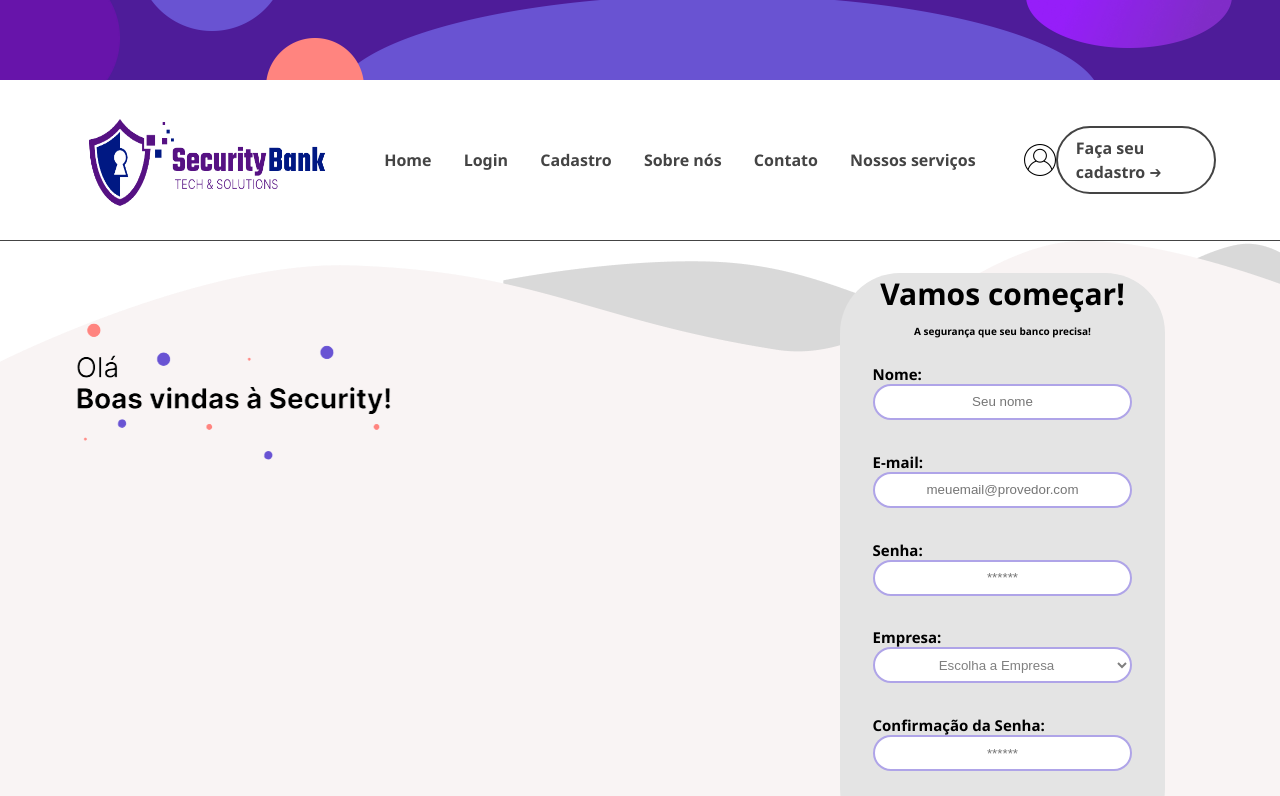
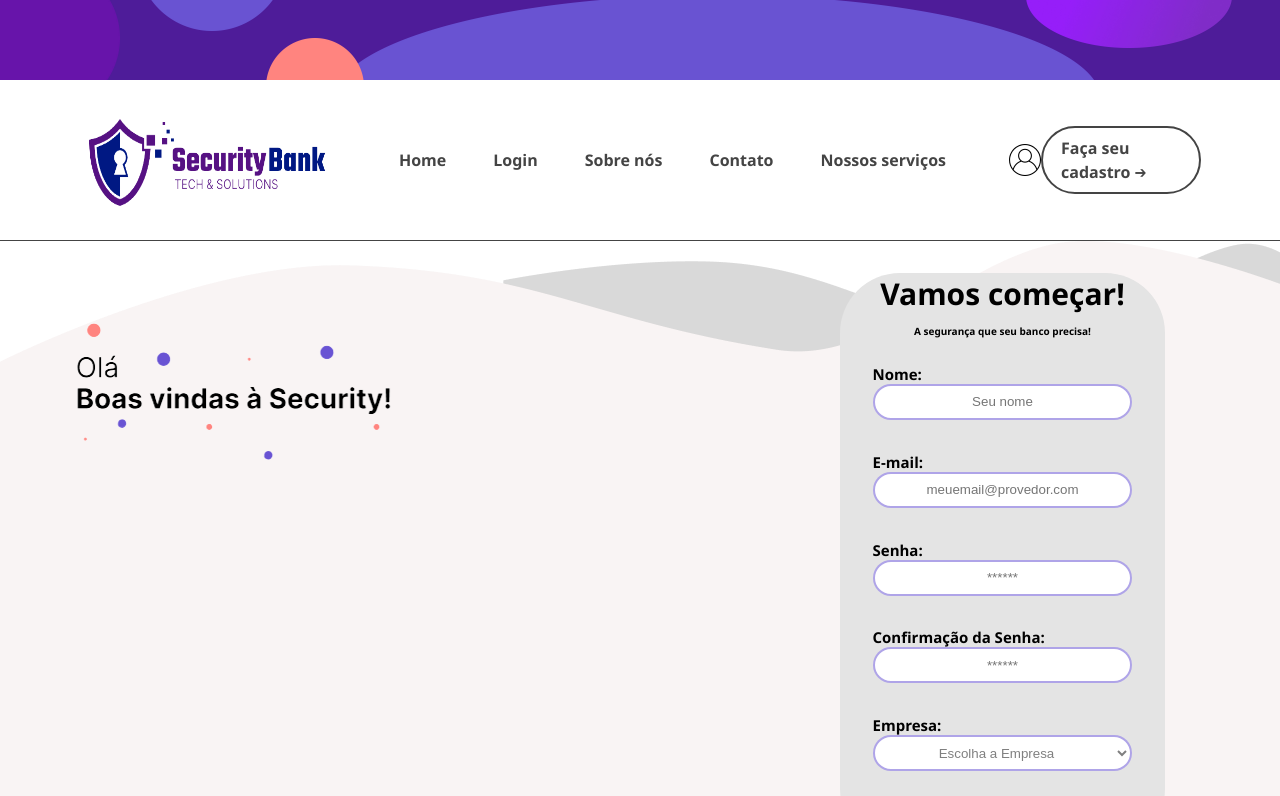
Before and after one commit to Seguranca-dos-Bancos-01/security_bank, a website: page SecurityBank/site/public/cadastro.html in a window 1280 px wide. Shown: the top 796 px of the page. Drawn offline with Linux system fonts and the light colour scheme; no server answers.

Commit message:
arrumando navbar

```diff
--- a/SecurityBank/site/public/cadastro.html
+++ b/SecurityBank/site/public/cadastro.html
@@ -26,7 +26,6 @@
                 <div class="navBar">
                     <a href="index.html">Home</a>
                     <a href="login.html">Login</a>
-                    <a href="cadastro.html">Cadastro</a>
                     <a href="">Sobre nós</a>
                     <a href="">Contato</a>
                     <a href="">Nossos serviços</a>
@@ -76,6 +75,13 @@
               <input id="senha_input" type="password" placeholder="******" />
             </div>
             <div class="campo">
+              <span>Confirmação da Senha:</span>
+              <input
+              id="confirmacao_senha_input"
+              type="password"
+              placeholder="******"/>
+            </div>
+            <div class="campo">
               <span>Empresa:</span>
               <select name="empresas" id="listaEmpresas">
                 <option selected>c6 Bank</option>
@@ -85,14 +91,6 @@
                 <option selected>PicPay</option>
                 <option selected>Escolha a Empresa</option>
               </select>
-            </div>
-            <div class="campo">
-              <span>Confirmação da Senha:</span>
-              <input
-              id="confirmacao_senha_input"
-              type="password"
-              placeholder="******"
-              />
             </div>
             <button class="botao" onclick="cadastrar()">Cadastrar</button>
           </div>
--- a/SecurityBank/site/public/css/cadastro.css
+++ b/SecurityBank/site/public/css/cadastro.css
@@ -56,7 +56,7 @@ body {
   .banner {
     display: flex;
     height: 80vh;
-    width: 100%;
+    width: 100vw;
   }
 
   .banner .container {
```
Also changed, not shown: SecurityBank/site/public/login.html (+0 -1 lines).
